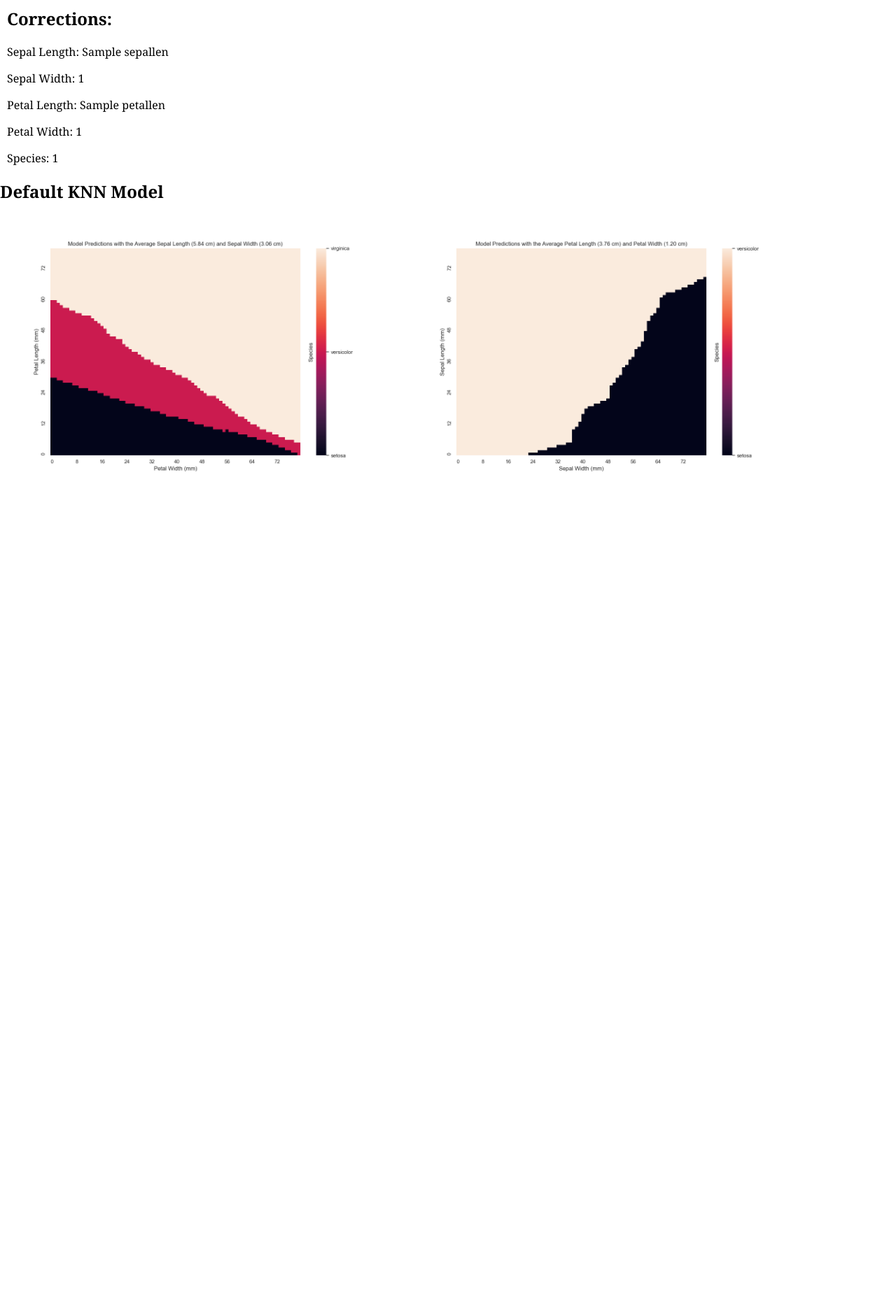
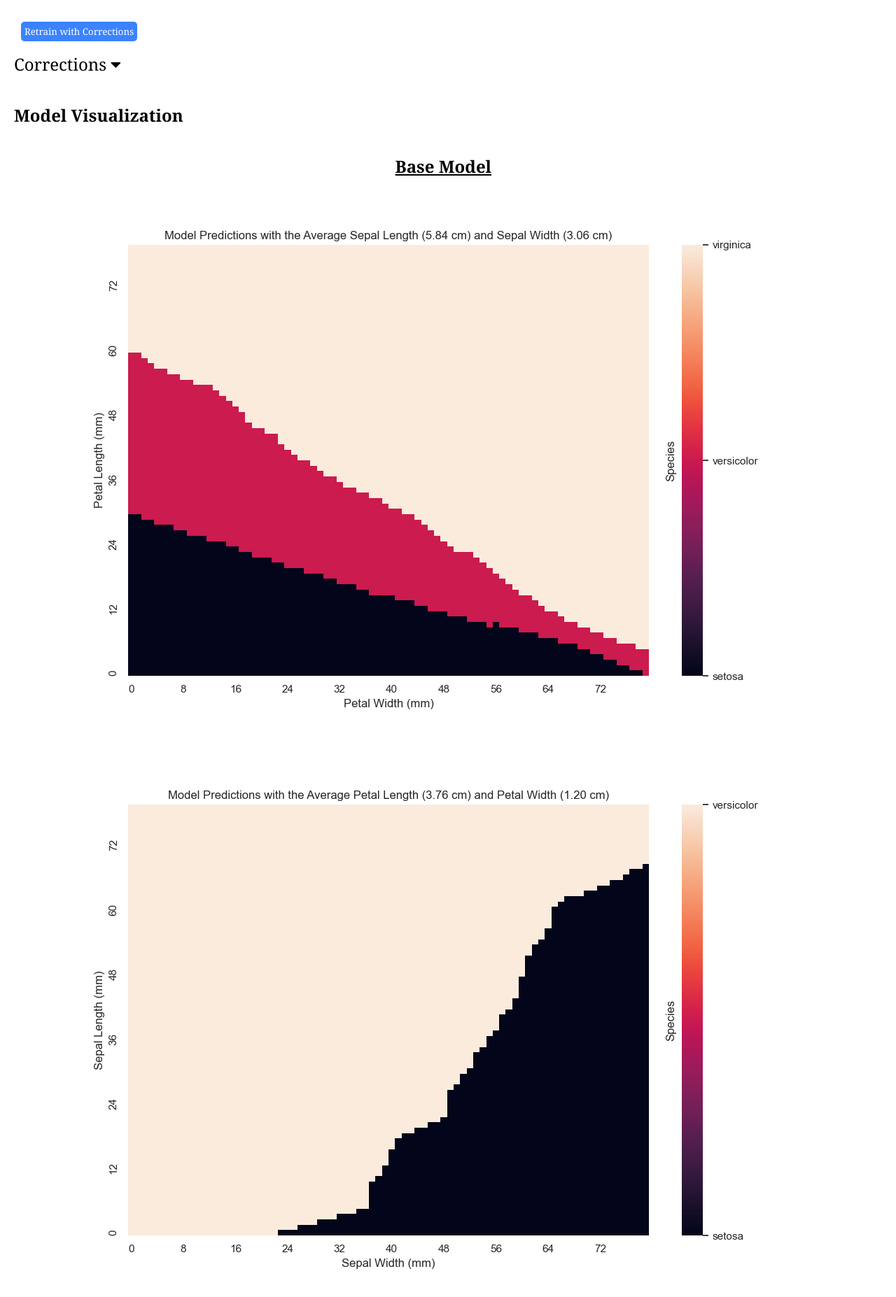
Before and after one commit to brayjmendoza/webdev-classifier, a Flask app: template classifier/templates/iris/knn.html in a window 1280 px wide. Shown: the part 543-2397 px from the top of the page at 70% size. Before the commit the page ends 1217 px from the top, so only its background shows below. Run offline with Flask 3, Linux system fonts and the light colour scheme; the template is opened without the code that fills it: most values are stand-ins (such as "Sample title", 1, 10 or a date in 2020); some libraries are stand-ins or nearby versions.

Commit message:
more styling, added plots when predicting

```diff
--- a/classifier/commands.py
+++ b/classifier/commands.py
@@ -39,7 +39,6 @@ def clean_files(classify = None, model = None):
                     os.remove(f'{prefix}/{file[2][i]}')
             else:
                 if 'new' in file[2][i]:
-                    print(f'{prefix}/{file[2][i]}')
                     os.remove(f'{prefix}/{file[2][i]}')
 
     # Remove plots for new models
--- a/classifier/iris/routes.py
+++ b/classifier/iris/routes.py
@@ -9,7 +9,7 @@ from classifier.commands import clean_files
 from classifier import socketio
 from classifier.iris import model_loader
 from classifier.database.db import get_db
-from numpy import asarray, array, reshape, concatenate, arange, zeros
+from numpy import asarray, array, reshape, concatenate, arange, zeros, size
 from sklearn.datasets import load_iris
 
 iris_bp = Blueprint('iris', __name__)
@@ -70,7 +70,10 @@ def knn_predict():
     prediction = int(round(prediction[0]))  # unpack the extra brackets
     prediction = SPECIES[prediction]  # change to string
 
-    return jsonify({"species": prediction})
+    if 'included':
+       model_visualization(get_db(), knn_model, Features)
+
+    return jsonify({"species": prediction, "images": render_template('iris/irisInstancePlots.html')})
 
 
 @iris_bp.route('/incorrect', methods=["POST"])
@@ -213,9 +216,135 @@ def dtree_classifier():
                            index=SPECIES,
                            model='dtree')
 
-def model_visualization(db, model):
+def model_visualization(db, model, features = None):
     """Create images to visualize retrained models"""
 
+    if features is not None:
+        plane_sepallen = features[0]
+        plane_sepalwid = features[1]
+        plane_petallen = features[2]
+        plane_petalwid = features[3]
+    else:
+        plane_sepallen, plane_sepalwid, plane_petallen, plane_petalwid = get_averages(db, model)
+
+    ## We can only plot 2 dimensions at a time!
+    from seaborn import set, heatmap, text
+    from matplotlib import use
+    from matplotlib.pyplot import clf
+    from matplotlib.patches import Rectangle
+
+
+    # Select matplotlib backend to allow for plot creation
+    use('agg')
+
+    ##################
+    ## Sepal Plane
+    ##################
+
+    VERTICAL = arange(0,8,.1) # array of vertical input values
+    HORIZONT = arange(0,8,.1) # array of horizontal input values
+    PLANE = zeros( (len(HORIZONT),len(VERTICAL)) ) # the output array
+
+    socketio.emit('retraining-status', {'message': 'Working on sepal plane...'})
+    print("Working on sepal plane...")
+
+    col = 0
+    row = 0
+    for petalwid in VERTICAL: # for every petal width
+        for petallen in HORIZONT: # for every petal length
+            Features = [ plane_sepallen, plane_sepalwid, petallen, petalwid ]
+            output = model.predict([Features])
+            PLANE[row,col] = int(round(output[0]))
+            row += 1
+        row = 0
+        col += 1
+
+    set(rc = {'figure.figsize':(12,8)})  # figure size!
+    sepal = heatmap(PLANE, cbar_kws={'ticks': [0, 1, 2]})
+    sepal.invert_yaxis() # to match our usual direction
+    sepal.set(xlabel="Petal Width (mm)", ylabel="Petal Length (mm)")
+    sepal.set_title(
+        f"Model Predictions with the Average Sepal Length ({plane_sepallen:.2f} cm) and Sepal Width ({plane_sepalwid:.2f} cm)")
+    sepal.set_xticks(sepal.get_xticks()[::4])
+    sepal.set_yticks(sepal.get_yticks()[::4])
+
+    # Modify color bar
+    cbar = sepal.collections[0].colorbar # Get color bar from heatmap
+    cbar.set_label('Species', labelpad=-95)  # Set the label for the color bar
+    cbar.set_ticklabels(['setosa', 'versicolor', 'virginica'])  # Set the tick labels
+
+    if features is not None:
+        # Highight inputted iris features from web form
+        highlight_x, highlight_y = plane_petalwid*10, plane_petallen*10
+        rect = Rectangle((highlight_y, highlight_x), 1, 1, linewidth=2, edgecolor='red', facecolor='none')
+        sepal.add_patch(rect)
+
+        # Add text
+        sepal.text(5 + 0.5, 5 + 0.5, 'Your iris', color='red', ha='center', va='center', fontsize=12, fontweight='bold')
+
+    # Save Plot
+    if features is not None:
+        sepal.get_figure().savefig('classifier/static/img/this_iris_knn_sepal.png')
+    else:
+        sepal.get_figure().savefig('classifier/static/img/iris_knn_sepal_new.png')
+
+    clf() # clear figure to create next plot
+
+
+    ##################
+    ## Petal Plane
+    ##################
+
+    socketio.emit('retraining-status', {'message': 'Working on petal plane...'})
+    print("Working on petal plane...")
+
+    col = 0
+    row = 0
+    for sepalwid in VERTICAL: # for every petal length
+        for sepallen in HORIZONT: # for every sepal length
+            Features = [ sepallen, sepalwid, plane_petallen, plane_petalwid ]
+            output = model.predict([Features])
+            PLANE[row,col] = int(round(output[0]))
+            row += 1
+        row = 0
+        col += 1
+
+    set(rc = {'figure.figsize':(12,8)})  # figure size!
+    petal = heatmap(PLANE, cbar_kws={'ticks': [0, 1, 2]})
+    petal.invert_yaxis() # to match our usual direction
+    petal.set(xlabel="Sepal Width (mm)", ylabel="Sepal Length (mm)")
+    petal.set_title(
+        f"Model Predictions with the Average Petal Length ({plane_petallen:.2f} cm) and Petal Width ({plane_petalwid:.2f} cm)")
+    petal.set_xticks(petal.get_xticks()[::4])
+    petal.set_yticks(petal.get_yticks()[::4])
+
+    if features is not None:
+        # Highight inputted iris features from web form
+        highlight_x, highlight_y = plane_sepalwid*10, plane_sepallen*10
+        rect = Rectangle((highlight_y, highlight_x), 1, 1, linewidth=2, edgecolor='red', facecolor='none')
+        petal.add_patch(rect)
+
+        # Add text
+        petal.text(5 + 0.5, 5 + 0.5, 'Your iris', color='red', ha='center', va='center', fontsize=12, fontweight='bold')
+
+    # Modify color bar
+    cbar = petal.collections[0].colorbar # Get color bar from heatmap
+    cbar.set_label('Species', labelpad=-95)  # Set the label for the color bar
+    cbar.set_ticklabels(['setosa', 'versicolor', 'virginica'])  # Set the tick labels
+
+    # Save Plot
+    if features is not None:
+        petal.get_figure().savefig('classifier/static/img/this_iris_knn_petal.png')
+    else:
+        petal.get_figure().savefig('classifier/static/img/iris_knn_petal_new.png')
+    clf()
+
+    ### NOTE: Look into using BytesIO and base64 for sending heatmaps to server
+    socketio.emit('retraining-status', {'message': 'Created plots!'})
+    print('Created plots!')
+
+def get_averages(db, model):
+    """Calculate average feature values for all data"""
     socketio.emit('retraining-status', {'message': 'Calculating averages...'})
     print("Calculating averages...")
 
@@ -256,100 +385,10 @@ def model_visualization(db, model):
     PETALWID_CORRS = float(PETALWID_CORRS[0])
     IRIS_CORR_TOTAL = int(IRIS_CORR_TOTAL[0])
 
-    ## We can only plot 2 dimensions at a time!
-    from seaborn import set, heatmap
-    from matplotlib import use
-    from matplotlib.pyplot import clf
-
-    # Select matplotlib backend to allow for plot creation
-    use('agg')
-
-    ##################
-    ## Sepal Plane
-    ##################
-
-    # Get averages including corrections
+    # Calculate averages
     SEPALLEN_AVG = (SEPALLEN_DATA_TOTAL + SEPALLEN_CORRS) / (IRIS_DATA_TOTAL + IRIS_CORR_TOTAL)
     SEPALWID_AVG = (SEPALWID_DATA_TOTAL + SEPALWID_CORRS) / (IRIS_DATA_TOTAL + IRIS_CORR_TOTAL)
-
-    VERTICAL = arange(0,8,.1) # array of vertical input values
-    HORIZONT = arange(0,8,.1) # array of horizontal input values
-    PLANE = zeros( (len(HORIZONT),len(VERTICAL)) ) # the output array
-
-    socketio.emit('retraining-status', {'message': 'Working on sepal plane...'})
-    print("Working on sepal plane...")
-
-    col = 0
-    row = 0
-    for petalwid in VERTICAL: # for every petal width
-        for petallen in HORIZONT: # for every petal length
-            Features = [ SEPALLEN_AVG, SEPALWID_AVG, petallen, petalwid ]
-            output = model.predict([Features])
-            PLANE[row,col] = int(round(output[0]))
-            row += 1
-        row = 0
-        col += 1
-
-    set(rc = {'figure.figsize':(12,8)})  # figure size!
-    sepal = heatmap(PLANE, cbar_kws={'ticks': [0, 1, 2]})
-    sepal.invert_yaxis() # to match our usual direction
-    sepal.set(xlabel="Petal Width (mm)", ylabel="Petal Length (mm)")
-    sepal.set_title(
-        f"Model Predictions with the Average Sepal Length ({SEPALLEN_AVG:.2f} cm) and Sepal Width ({SEPALWID_AVG:.2f} cm)")
-    sepal.set_xticks(sepal.get_xticks()[::4])
-    sepal.set_yticks(sepal.get_yticks()[::4])
-
-    # Modify color bar
-    cbar = sepal.collections[0].colorbar # Get color bar from heatmap
-    cbar.set_label('Species', labelpad=-95)  # Set the label for the color bar
-    cbar.set_ticklabels(['setosa', 'versicolor', 'virginica'])  # Set the tick labels
-
-    # Save Plot
-    sepal.get_figure().savefig('classifier/static/img/iris_knn_sepal_new.png')
-
-    clf() # clear figure to create next plot
-
-
-    ##################
-    ## Petal Plane
-    ##################
-
-    # Get averages including corrections
     PETALLEN_AVG = (PETALLEN_DATA_TOTAL + PETALLEN_CORRS) / (IRIS_DATA_TOTAL + IRIS_CORR_TOTAL)
     PETALWID_AVG = (PETALWID_DATA_TOTAL + PETALWID_CORRS) / (IRIS_DATA_TOTAL + IRIS_CORR_TOTAL)
 
-    socketio.emit('retraining-status', {'message': 'Working on petal plane...'})
-    print("Working on petal plane...")
-
-    col = 0
-    row = 0
-    for sepalwid in VERTICAL: # for every petal length
-        for sepallen in HORIZONT: # for every sepal length
-            Features = [ sepallen, sepalwid, PETALLEN_AVG, PETALWID_AVG ]
-            output = model.predict([Features])
-            PLANE[row,col] = int(round(output[0]))
-            row += 1
-        row = 0
-        col += 1
-
-    set(rc = {'figure.figsize':(12,8)})  # figure size!
-    petal = heatmap(PLANE, cbar_kws={'ticks': [0, 1, 2]})
-    petal.invert_yaxis() # to match our usual direction
-    petal.set(xlabel="Sepal Width (mm)", ylabel="Sepal Length (mm)")
-    petal.set_title(
-        f"Model Predictions with the Average Petal Length ({PETALLEN_AVG:.2f} cm) and Petal Width ({PETALWID_AVG:.2f} cm)")
-    petal.set_xticks(petal.get_xticks()[::4])
-    petal.set_yticks(petal.get_yticks()[::4])
-
-    # Modify color bar
-    cbar = petal.collections[0].colorbar # Get color bar from heatmap
-    cbar.set_label('Species', labelpad=-95)  # Set the label for the color bar
-    cbar.set_ticklabels(['setosa', 'versicolor', 'virginica'])  # Set the tick labels
-
-    # Save Plot
-    petal.get_figure().savefig('classifier/static/img/iris_knn_petal_new.png')
-    clf()
-
-    ### NOTE: Look into using BytesIO and base64 for sending heatmaps to server
-    socketio.emit('retraining-status', {'message': 'Created plots!'})
-    print('Created plots!')
+    return SEPALLEN_AVG, SEPALWID_AVG, PETALLEN_AVG, PETALWID_AVG
--- a/classifier/static/css/styles.css
+++ b/classifier/static/css/styles.css
@@ -202,7 +242,7 @@ select {
 
 /* RETRAINING */
 .retraining {
-    margin-left: 10px;
+    margin-left: 30px;
     margin-top: 10px;
 }
 
@@ -217,5 +257,64 @@ select {
 
 /* CORRECTIONS LIST */
 .corrections-page {
+    display: block;
+    margin-left: 20px;
+    margin-right: 10px;
+    margin-bottom: 30px;
+}
+
+.corrections-header {
+    background-color: white;
+    border: none;
+    font-size: 1.5em;
+    margin-bottom: 10px;
+    margin-left: 0px;
+    padding: 0px;
+    cursor: pointer;
+}
+
+.corrections-table {
+    width: 50%;
+    display: none;
+}
+
+.corr-table-body td {
+    text-align: center;
+}
+
+.corrections-table.active {
+    display: block;
+}
+
+.caret-up {
+    transform: rotate(180deg);
+}
+
+/* MODEL VISUALIZATION HEATMAPS */
+.visualize-header {
+    margin-left: 20px;
+}
+
+.plots {
     margin-left: 10px;
+    display: flex;
+    justify-content: space-evenly;
 }
+
+.base-plots, .retrain-plots {
+    display: flex;
+    flex-direction: column;
+    justify-content: space-evenly;
+    text-align: center;
+}
+
+.plot-header {
+    text-decoration: underline;
+    margin-bottom: 0px;
+}
+
+.plot-images {
+    width: 100%;
+    display: block;
+    align-self: center;
+}
--- a/classifier/templates/corrections.html
+++ b/classifier/templates/corrections.html
@@ -1,19 +1,89 @@
 <!-- List Corrections -->
-<div id="cTable">
-  {% if corrections %}
-    <h2 id ="cHeader">Corrections:</h2>
-  {% endif %}
+{% if corrections %}
+  <button class="corrections-header" id="correctionsHeader">Corrections
+    <i id="caret" class="fa fa-caret-down"></i>
+  </button>
 
-  {% for c in corrections %}
+  <table class="corrections-table" id="correctionsTable">
+    <thead class="corr-table-head">
+      <th>Sepal Length</th>
+      <th>Sepal Width</th>
+      <th>Petal Length</th>
+      <th>Petal Width</th>
+      <th>Species</th>
+    </thead>
+    <tr>
+      <td colspan="5">
+        <hr>
+      </td>
+    </tr>
 
-    <p>Sepal Length: {{ c['sepallen'] }}</p>
-    <p>Sepal Width: {{ c['sepalwid'] }}</p>
-    <p>Petal Length: {{ c['petallen'] }}</p>
-    <p>Petal Width: {{ c['petalwid'] }}</p>
-    <p>Species: {{ index[c['species']] }}</p>
+    <tbody class="corr-table-body">
+      {% for c in corrections %}
+        <tr>
+          <td>{{ c['sepallen'] }}</td>
+          <td>{{ c['sepalwid'] }}</td>
+          <td>{{ c['petallen'] }}</td>
+          <td>{{ c['petalwid'] }}</td>
+          <td>{{ index[c['species']] }}</td>
+        </tr>
+        {% if not loop.last %}
+          <tr>
+            <td colspan="5">
+              <hr>
+            </td>
+          </tr>
+        {% endif %}
+      {% endfor %}
+    </tbody>
 
-    {% if not loop.last %}
-      <hr>
-    {% endif %}
-  {% endfor %}
-</div>
+  </table>
+{% endif %}
+
+<script>
+  document.addEventListener('DOMContentLoaded', () => {
+    function attachDropdownListener() {
+      const correctionsHeader = document.getElementById('correctionsHeader');
+      const correctionsTable = document.getElementById('correctionsTable');
+      const caret = document.getElementById('caret');
+
+      if (correctionsHeader && correctionsTable && caret) {
+        correctionsHeader.addEventListener('click', () => {
+          correctionsTable.classList.toggle('active');
+          caret.classList.toggle('caret-up');
+        });
+      }
+    }
+
+    // Initial attachment of the event listener
+    attachDropdownListener();
+
+    // Create a MutationObserver to watch for changes in the corrections container
+    const observer = new MutationObserver((mutations) => {
+      mutations.forEach((mutation) => {
+        if (mutation.type === 'childList' && mutation.addedNodes.length) {
+          // // Save the current visibility state of the table
+          // const correctionsTable = document.getElementById('correctionsTable');
+          // const isTableActive = correctionsTable.classList.contains('active');
+
+          // Reattach the dropdown listener for new content
+          attachDropdownListener();
+
+          // // Restore the visibility state of the table
+          // if (isTableActive) {
+          //   correctionsTable.classList.toggle('active');
+          // }
+        }
+      });
+    });
+
+    // Observe the corrections page for changes
+    const correctionsContainer = document.getElementById('correctionsPage');
+    if (correctionsContainer) {
+      observer.observe(correctionsContainer, {
+        childList: true,  // Observe addition/removal of child nodes
+        subtree: true     // Observe all descendant nodes
+      });
+    }
+  });
+</script>
--- a/classifier/templates/iris/iris.html
+++ b/classifier/templates/iris/iris.html
@@ -60,6 +60,17 @@
                   document.getElementById('prediction').innerText = `Iris Species: ${data["species"]}`;
                   document.getElementById('incorrect').style.display='block';
                   document.getElementById('retrainStatus').innerText='';
+                  document.getElementById('classifyPlotContainer').innerHTML = data["images"];
+
+                  // Prevent images from caching so they are properly updated in real time
+                  const images = document.getElementById('classifyPlotContainer').getElementsByTagName('img');
+                  for (let i = 0; i < images.length; i++) {
+                      const img = images[i];
+                      const src = img.src.split('?')[0]; // Remove existing query parameters
+
+                      // Use timestamp as query parameter for unique URL
+                      img.src = src + '?t=' + new Date().getTime();
+                  }
               })
               .catch(error => {
                   console.error('Error: ', error);
--- a/classifier/templates/iris/irisForm.html
+++ b/classifier/templates/iris/irisForm.html
@@ -1,9 +1,10 @@
 <!-- Classification Form -->
-<div class="classification-form">
+ <div class="classify-and-plots">
+  <div class="classification-container">
 
-  <h3 class="classify-form-header"> Enter Iris Features: </h4>
+    <h3 class="classify-form-header"> Enter Iris Features: </h3>
 
-  <form id="irisForm" method="post">
+    <form id="irisForm" method="post" class="classification-form">
       <div class="classify-form-element">
         <label for="sepallen">Sepal Length:</label>
         <input name="sepallen" id="sepallen"
@@ -35,10 +36,6 @@
     </form>
 
     <p id="prediction" class="classify-result"></p>
-
-</div>
-
-<br>
 
     <!-- Corrections -->
     <div class="correcting">
@@ -77,3 +74,10 @@
 
       </button>
     </div>
+  </div>
+  <div class="classify-plot-container" id="classifyPlotContainer">
+    {% include 'iris/irisInstancePlots.html' %}
+  </div>
+</div>
+
+<br>
--- /dev/null
+++ b/classifier/templates/iris/irisInstancePlots.html
@@ -0,0 +1,10 @@
+<!-- Heatmap visualizations for a prediction with given features -->
+<h3 class="classify-plot-header">Visualization of Classification</h3>
+<div class="classify-plot">
+  <div class="classify-plot-image">
+    <img src="{{ url_for('static', filename='img/this_iris_knn_sepal.png') }}">
+  </div>
+  <div class="classify-plot-image">
+    <img src="{{ url_for('static', filename='img/this_iris_knn_petal.png') }}">
+  </div>
+</div>
--- a/classifier/templates/iris/irisRetrainPlots.html
+++ b/classifier/templates/iris/irisRetrainPlots.html
@@ -1,5 +1,6 @@
 {% if session['retrained'] %}
-  <h2>Retrained KNN Model</h2>
-  <img src="{{ url_for('static', filename='img/iris_' + model + '_sepal_new.png') }}" style="width: 45%">
-  <img src="{{ url_for('static', filename='img/iris_' + model + '_petal_new.png') }}" style="width: 45%">
+  <h2 class="plot-header">Retrained Model</h2>
+
+  <img src="{{ url_for('static', filename='img/iris_' + model + '_sepal_new.png') }}" class="plot-images">
+  <img src="{{ url_for('static', filename='img/iris_' + model + '_petal_new.png') }}" class="plot-images">
 {% endif %}
--- a/classifier/templates/iris/knn.html
+++ b/classifier/templates/iris/knn.html
@@ -8,19 +8,39 @@
 
   {% include 'iris/irisForm.html' %}
 
-  {% include 'retrain.html' %}
+  <!-- Retrain Button -->
+  <div class="retraining">
+    <button id="retrainButton" class ="retrain-button" type="button">
+      Retrain with Corrections
+    </button>
+
+    <p id="retrainStatus" class="retrain-status"></p>
+
+
+    {% if session['retrained'] or not corrections %}
+      <!-- For initially loading the page -->
+      <script>
+        document.getElementById('retrainButton').style.display = 'none';
+      </script>
+    {% endif %}
+  </div>
 
   <div id="correctionsPage" class="corrections-page">
     {% include 'corrections.html' %}
   </div>
 
-  <div id="retrainPlots">
-    {% include 'iris/irisRetrainPlots.html' %}
+  <h2 class="visualize-header">Model Visualization</h2>
+  <div class="plots">
+    <div class="base-plots">
+      <h2 class="plot-header">Base Model</h2>
+      <img src="{{ url_for('static', filename='img/iris_knn_sepal.png') }}" class="plot-images">
+      <img src="{{ url_for('static', filename='img/iris_knn_petal.png') }}" class="plot-images">
+    </div>
+
+    <div id="retrainPlots" class="retrain-plots">
+      {% include 'iris/irisRetrainPlots.html' %}
+    </div>
   </div>
-
-  <h2>Default KNN Model</h2>
-  <img src="{{ url_for('static', filename='img/iris_knn_sepal.png') }}" style="width: 45%">
-  <img src="{{ url_for('static', filename='img/iris_knn_petal.png') }}" style="width: 45%">
 
 {% endblock %}
 {% block subjs %}
--- a/classifier/templates/retrain.html
+++ /dev/null
@@ -1,20 +0,0 @@
-<!-- Retrain button doesn't work if a new one is
-     created (e.g. with render_template). So, to
-     get around this while still achieving the
-     desired functionality, we need to store it in
-     a separate page and manipulate it that way-->
-
-<div class="retraining">
-  <button id="retrainButton" class ="retrain-button" type="button">
-    Retrain with Corrections
-  </button>
-
-  <p id="retrainStatus" class="retrain-status"></p>
-</div>
-
-{% if session['retrained'] or not corrections %}
-  <!-- For initially loading the page -->
-  <script>
-    document.getElementById('retrainButton').style.display = 'none';
-  </script>
-{% endif %}
```
Also changed, not shown: other parts of classifier/static/css/styles.css (+46 -6 lines), 1 other file. Lines whose indentation alone changed are shown as unchanged.
